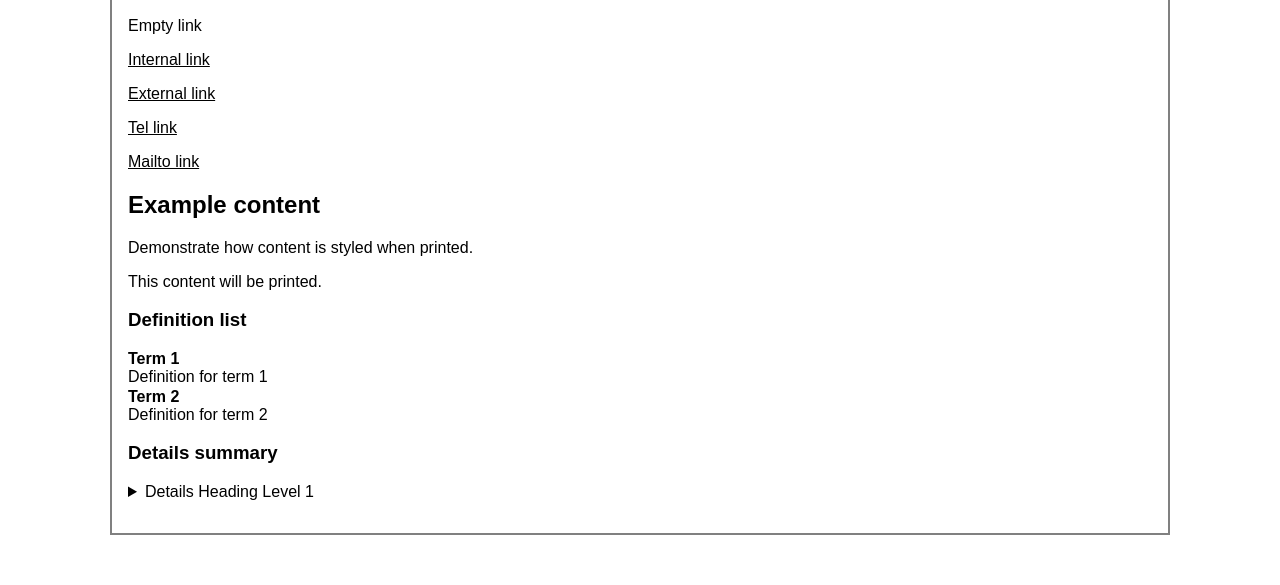
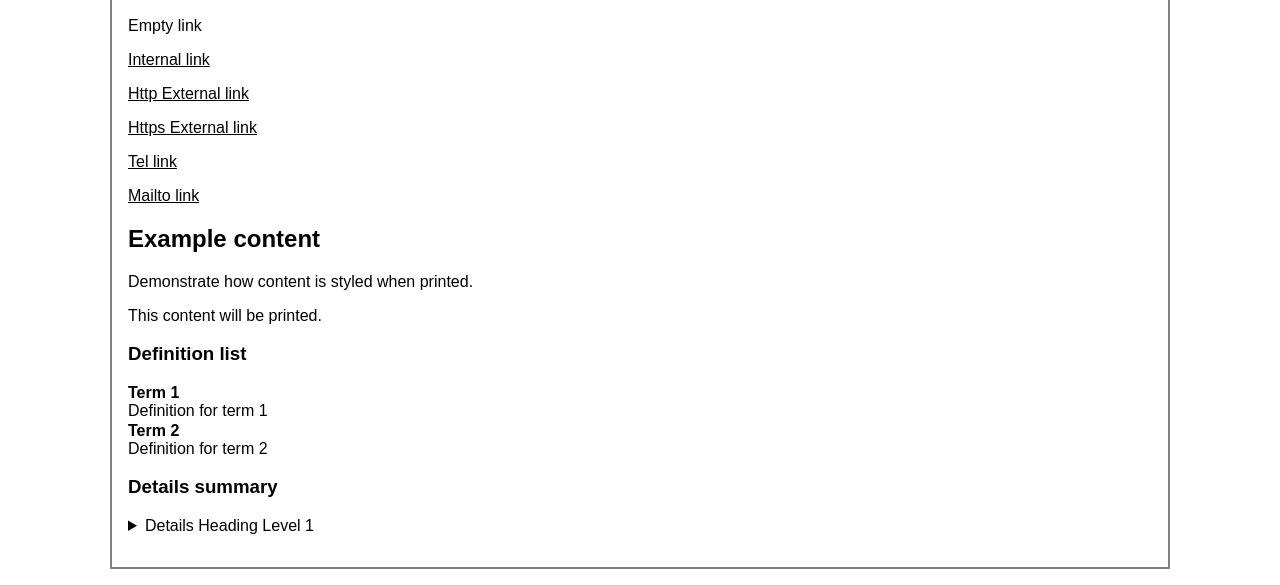
Before and after one commit to GOVTNZ/print-ready, a website with bundled scripts: page index.html in a window 1280 px wide. Shown: the part 231-816 px from the top of the page. Built offline with nearby package versions, Linux system fonts and the light colour scheme.

Commit message:
Add external link to test

```diff
--- a/index.html
+++ b/index.html
@@ -31,7 +31,8 @@
 
         <p><a id="OldSchoolAnchor">Empty link</a></p>
         <p><a href="/fake-internal-link">Internal link</a></p>
-        <p><a href="http://www.google.com">External link</a></p>
+        <p><a href="http://www.google.com">Http External link</a></p>
+        <p><a href="https://jobs.govt.nz/">Https External link</a></p>
         <p><a href="tel:+4733378901">Tel link</a></p>
         <p><a href="mailto:a@b.com?subject=email%20subject">Mailto link</a></p>
 
```
